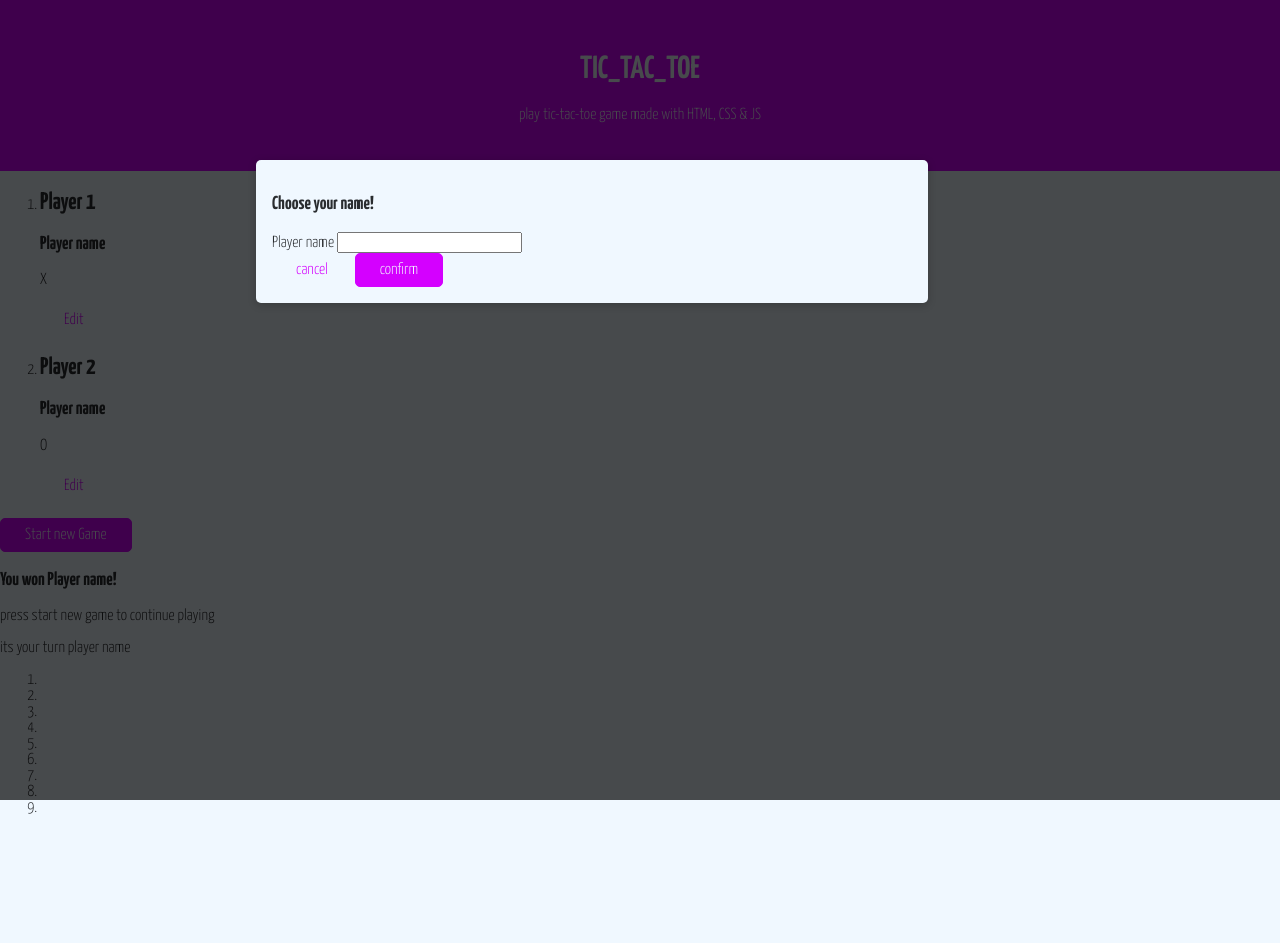
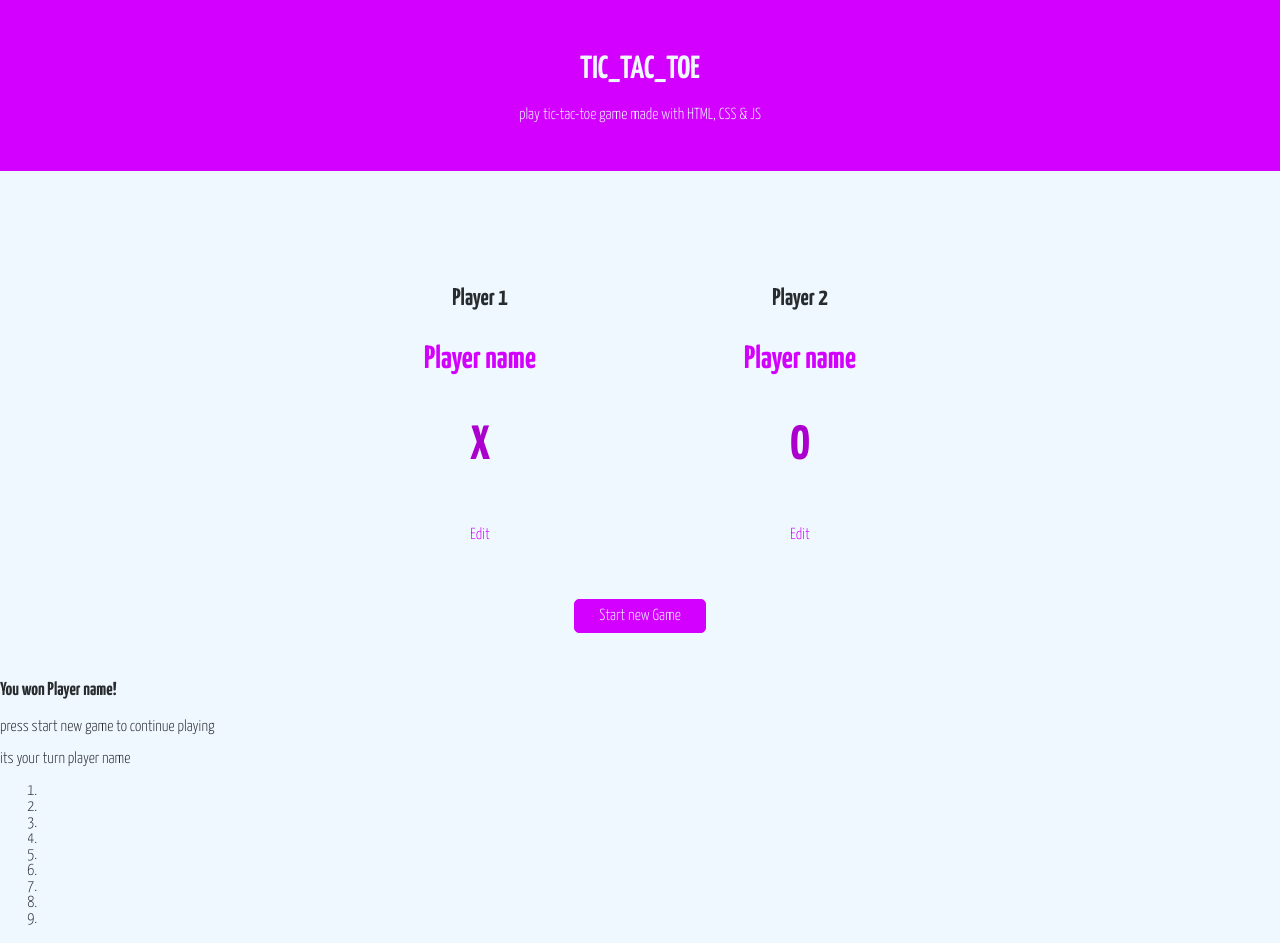
Before and after one commit to AnandVyas01/Tic_tac_toe, a plain HTML site: page index.html in a window 1280 px wide. Before the commit the page ends 832 px from the top, so only its background shows below. Drawn offline with Linux system fonts and the light colour scheme; a web font is replaced by a local one.

Commit message:
added styling for configuration section

```diff
--- /dev/null
+++ b/configuration.css
@@ -0,0 +1,37 @@
+#config {
+    text-align: center;
+}
+#config h1{
+    margin: 1rem 0;
+}
+.inp input{
+    display: block;
+    margin: 0.5rem auto;
+    font: inherit;
+}
+.configuration-section{
+    width: 90%;
+    max-width: 40rem;
+    margin: 3rem auto;
+    text-align: center;
+}
+.configuration-section ol{
+    display: flex;
+    margin: 0;
+    padding: 0;
+    list-style: none;
+}
+.configuration-section li{
+    margin: 1.5rem;
+    padding: 1.5rem;
+    width: 50%;
+}
+.configuration-section li h3{
+    font-size: 2rem;
+    color: rgb(212, 0, 255);
+}
+.configuration-section li p{
+    font-size: 3rem;
+    font-weight: bold;
+    color: rgb(171, 0, 205);
+}
--- a/index.html
+++ b/index.html
@@ -9,6 +9,7 @@
 <link href="https://fonts.googleapis.com/css2?family=Akshar:wght@300&family=Yanone+Kaffeesatz:wght@300;700&display=swap" rel="stylesheet">
 <link rel="stylesheet" href="style.css">
 <link rel="stylesheet" href="overlay.css">
+<link rel="stylesheet" href="configuration.css">
     <title>tic-tac-toe</title>
 </head>
 <body>
@@ -17,11 +18,10 @@
         <h1>TIC_TAC_TOE</h1>
         <p>play tic-tac-toe game made with HTML, CSS & JS</p>
     </header>
-    <section class="configuration-section">
-        <aside class="modal">
+    <aside class="modal" id="config">
         <h1>Choose your name!</h1>
         <form>
-                <div>
+            <div class="inp">
                 <label for="playername">Player name</label>
                 <input type="text" id="playername" name="playername">
             </div>
@@ -31,6 +31,8 @@
             </div>
         </form>
     </aside>
+    <section class="configuration-section">
+
         <ol>
             <li>
                 <article>
--- a/overlay.css
+++ b/overlay.css
@@ -7,7 +7,7 @@
     width: 90%;
     border-radius: 5px;
     box-shadow: 0 2px 8px rgba(0, 0, 0, 0.2);
-    /* display: none; */
+    display: none;
 }
 #backdrop{
     position: fixed;
@@ -16,6 +16,7 @@
     background-color: rgba(0, 0, 0, 0.7);
     width: 100%;
     height: 100%;
+    display: none;
 }
 @media(min-width:48rem){
     .modal{
```
Lines whose indentation alone changed are shown as unchanged.
